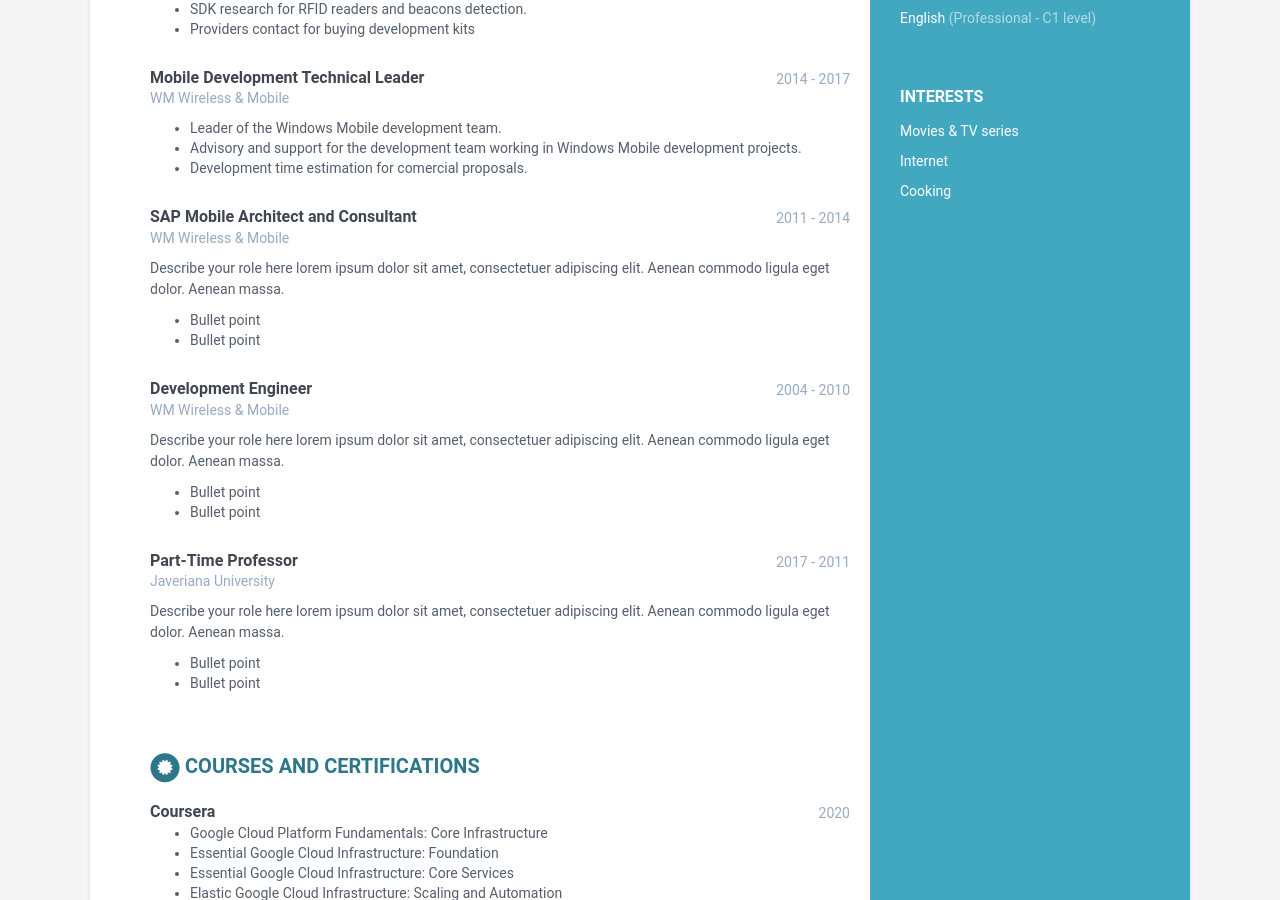
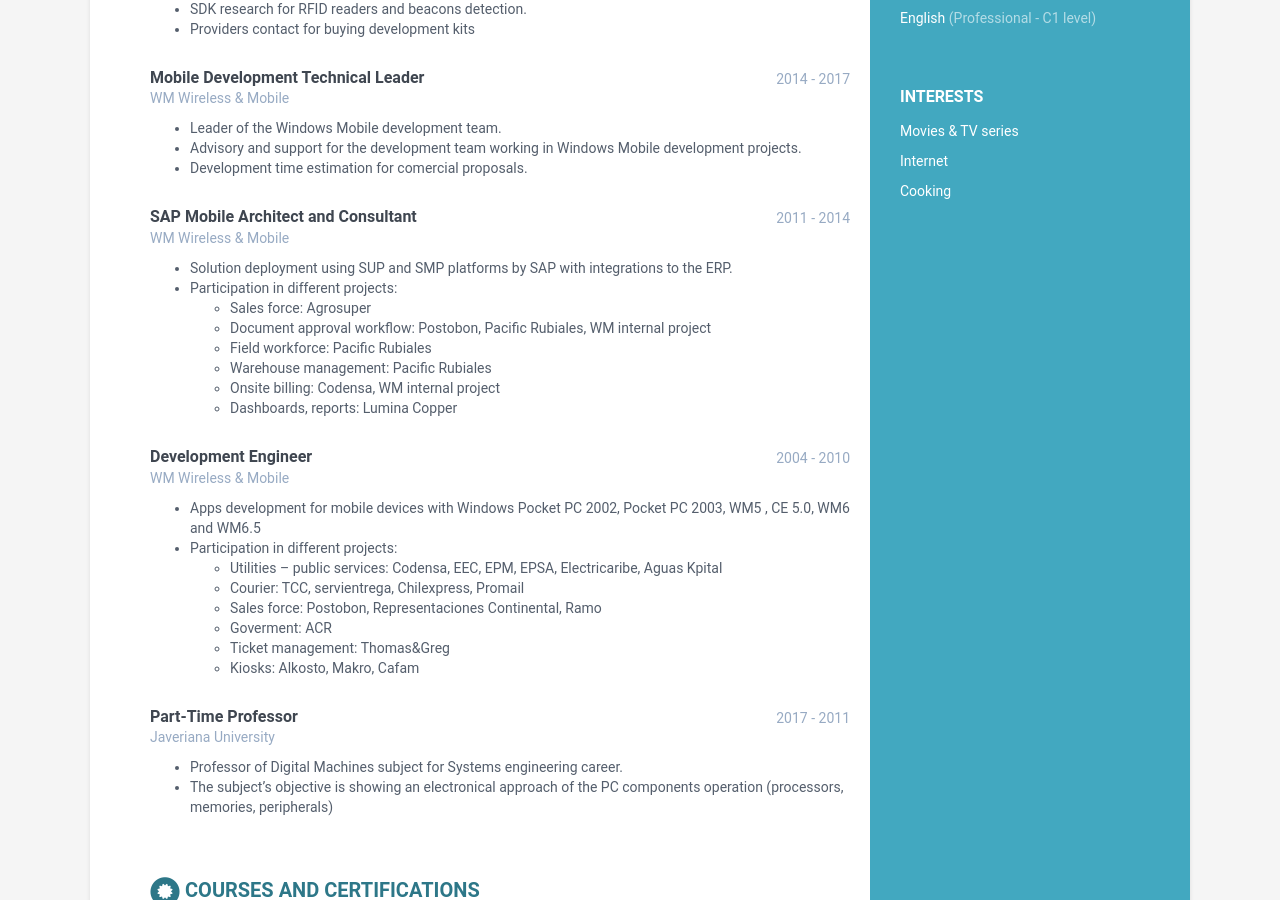
Before and after one commit to hlmoreno/hlmoreno.github.io, a Jekyll site: the page built from index.html, in a window 1280 px wide and 900 px high, scrolled down 824 px. Built offline with Jekyll 4.4.1, drawn with Linux system fonts in a browser that asks for light colours.

Commit message:
Actualización experiencia

```diff
--- a/_data/data.yml
+++ b/_data/data.yml
@@ -122,7 +122,6 @@
         - Requirements gathering and time and cost estimation for the POS payment and biometric ID solutions.
         - Issue tracking and customer meetings.
         - Technical support on issue solving on developments (TLS/EFTSEC communications, ISO8583 messaging, Chip and Contactless EMV, Mifare Classic y Plus, mPOS telecharge)
-
     - role: XAMARIN Technical Leader
       time: 2017 - 2019
       company: WM Wireless & Mobile
@@ -132,7 +131,6 @@
           - Saleforce (taking orders)
           - Fixed assets
           - Schedule of medical appointments
-
     - role: RFID – IoT  Investigation Group Leader
       time: 2017 - 2018
       company: WM Wireless & Mobile
@@ -140,7 +138,6 @@
         - LPWA networks research (LoRA, Sigfox, NB, LTE-m) for IoT
         - SDK research for RFID readers and beacons detection.
         - Providers contact for buying development kits
-
     - role: Mobile Development Technical Leader
       time: 2014 - 2017
       company: WM Wireless & Mobile
@@ -148,36 +145,38 @@
         - Leader of the Windows Mobile development team.
         - Advisory and support for the development team working in Windows Mobile development projects.
         - Development time estimation for comercial proposals.
-
     - role: SAP Mobile Architect and Consultant
       time: 2011 - 2014
       company: WM Wireless & Mobile
       details: |
-        Describe your role here lorem ipsum dolor sit amet, consectetuer
-        adipiscing elit. Aenean commodo ligula eget dolor. Aenean massa.
-          - Bullet point
-          - Bullet point
+        - Solution deployment using SUP and SMP platforms by SAP with integrations to the ERP.
+        - Participation in different projects:
+          - Sales force: Agrosuper
+          - Document approval workflow: Postobon, Pacific Rubiales, WM internal project
+          - Field workforce: Pacific Rubiales
+          - Warehouse management: Pacific Rubiales
+          - Onsite billing: Codensa, WM internal project
+          - Dashboards, reports: Lumina Copper
     - role: Development Engineer
       time: 2004 - 2010
       company: WM Wireless & Mobile
       details: |
-        Describe your role here lorem ipsum dolor sit amet, consectetuer
-        adipiscing elit. Aenean commodo ligula eget dolor. Aenean massa.
-          - Bullet point
-          - Bullet point
+        - Apps development for mobile devices with Windows Pocket PC 2002, Pocket PC 2003, WM5 , CE 5.0, WM6 and WM6.5
+        - Participation in different projects:
+          - Utilities – public services: Codensa, EEC, EPM, EPSA, Electricaribe, Aguas Kpital
+          - Courier: TCC, servientrega, Chilexpress, Promail
+          - Sales force: Postobon, Representaciones Continental, Ramo
+          - Goverment: ACR
+          - Ticket management: Thomas&Greg
+          - Kiosks: Alkosto, Makro, Cafam
     - role: Part-Time Professor
       time: 2017 - 2011
       company: Javeriana University
       details: |
-        Describe your role here lorem ipsum dolor sit amet, consectetuer
-        adipiscing elit. Aenean commodo ligula eget dolor. Aenean massa.
-          - Bullet point
-          - Bullet point
-
-
+        - Professor of Digital Machines subject for Systems engineering career.
+        - The subject’s objective is showing an electronical approach of the PC components operation (processors, memories, peripherals)
 skills:
     title: Skills &amp; Proficiency
-
     toolset:
       - name: Design patterns
         level: 80%
```
